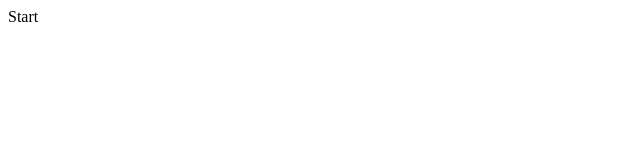
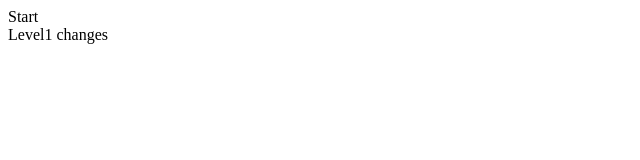
Before and after one commit to Kondratovich/Test, a plain HTML site: page index.html in a window 1280 px wide. Shown: the full height of the page, 0-640 px from the left. Drawn offline with Linux system fonts and the light colour scheme.

Commit message:
make level 1

```diff
--- a/index.html
+++ b/index.html
@@ -8,5 +8,6 @@
 </head>
 <body>
     <div>Start</div>
+    <div>Level1 changes</div>
 </body>
 </html>
```
